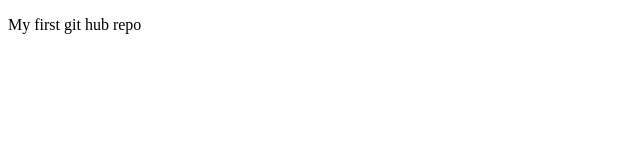
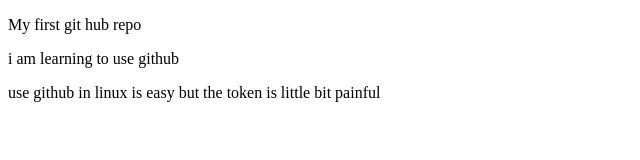
Before and after one commit to amin11229900/my-first-github-repo, a plain HTML site: page index.html in a window 1280 px wide. Shown: the whole page, without its empty margins (0-640 px from the left). Drawn offline with Linux system fonts and the light colour scheme.

Commit message:
new text

```diff
--- a/index.html
+++ b/index.html
@@ -9,5 +9,7 @@
     <p>
         My first git hub repo
     </p>
+    <p>i am learning to use github</p>
+    <p>use github in linux is easy but the token is little bit painful</p>
  </body>
  </html>
```
